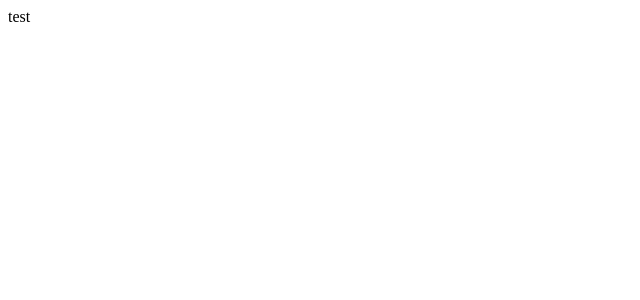
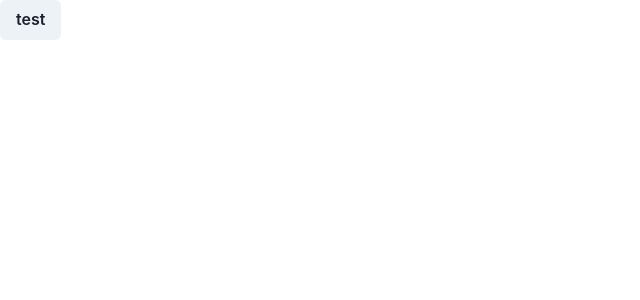
Before and after one commit to Rezmii/to-do-list-react, a React (Vite) app: page / in a window 1280 px wide. Shown: the top 300 px of the page, without its empty margins (0-640 px from the left). Built offline with nearby package versions, Linux system fonts and the light colour scheme.

Commit message:
setting up chakra ui

```diff
--- a/package.json
+++ b/package.json
@@ -10,6 +10,10 @@
     "preview": "vite preview"
   },
   "dependencies": {
+    "@chakra-ui/react": "^2.8.2",
+    "@emotion/react": "^11.11.4",
+    "@emotion/styled": "^11.11.5",
+    "framer-motion": "^11.2.6",
     "react": "^18.2.0",
     "react-dom": "^18.2.0"
   },
--- a/src/App.tsx
+++ b/src/App.tsx
@@ -1,16 +1,8 @@
-import { useState } from "react";
-import reactLogo from "./assets/react.svg";
-import viteLogo from "/vite.svg";
+import { Button } from "@chakra-ui/react";
 import "./App.css";
 
 function App() {
-  const [count, setCount] = useState(0);
-
-  return (
-    <>
-      <div>test</div>
-    </>
-  );
+  return <Button>test</Button>;
 }
 
 export default App;
--- a/src/main.tsx
+++ b/src/main.tsx
@@ -1,10 +1,13 @@
 import React from "react";
 import ReactDOM from "react-dom/client";
+import { ChakraProvider } from "@chakra-ui/react";
 import App from "./App.tsx";
 import "./index.css";
 
 ReactDOM.createRoot(document.getElementById("root")!).render(
   <React.StrictMode>
-    <App />
+    <ChakraProvider>
+      <App />
+    </ChakraProvider>
   </React.StrictMode>
 );
```
Also changed, not shown: 1 other file (tests, documents, lock files or other folders).
